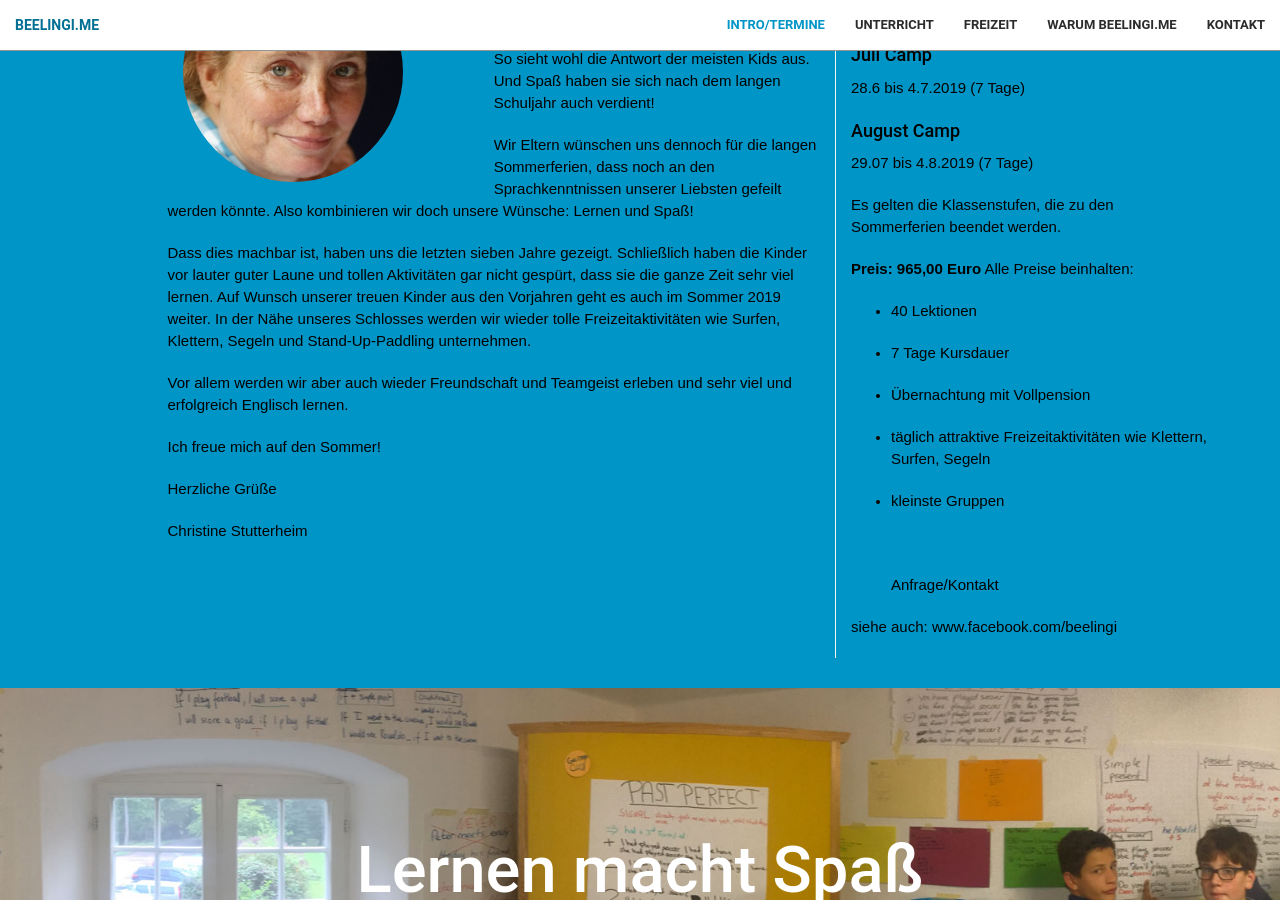
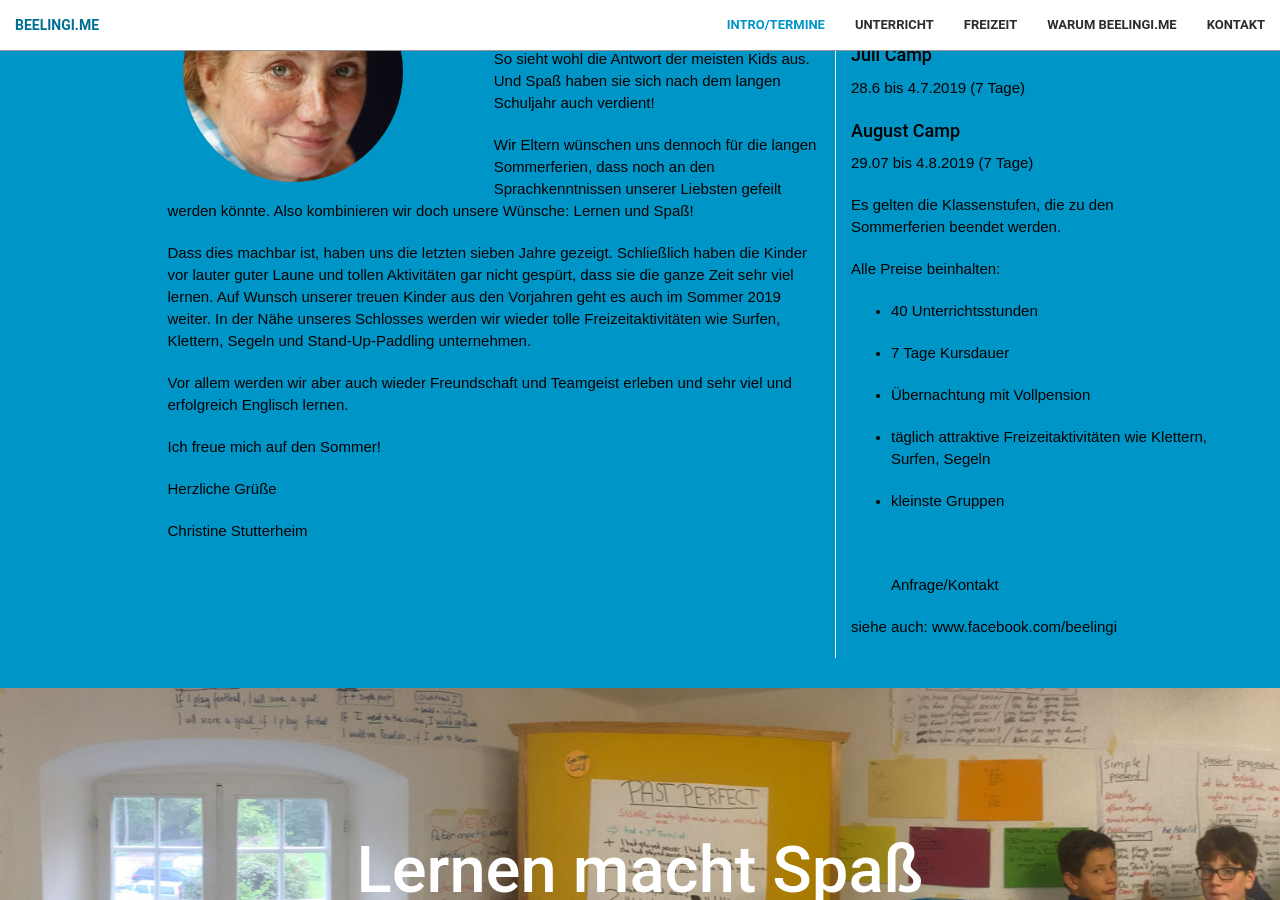
Before and after one commit to Beelingi/beelingi.github.io, a Jekyll site: the page built from index.html, in a window 1280 px wide and 900 px high, scrolled down 990 px. Built offline with Jekyll 4.4.1, drawn with Linux system fonts in a browser that asks for light colours.

Commit message:
Preise entfernt

```diff
--- a/_includes/Termine.md
+++ b/_includes/Termine.md
@@ -14,10 +14,10 @@
 
 Es gelten die Klassenstufen, die zu den Sommerferien beendet werden.
 
-**Preis:  965,00 Euro**
+
 Alle Preise beinhalten:
 
-+ 40 Lektionen
++ 40 Unterrichtsstunden
 
 + 7 Tage Kursdauer
 
```
